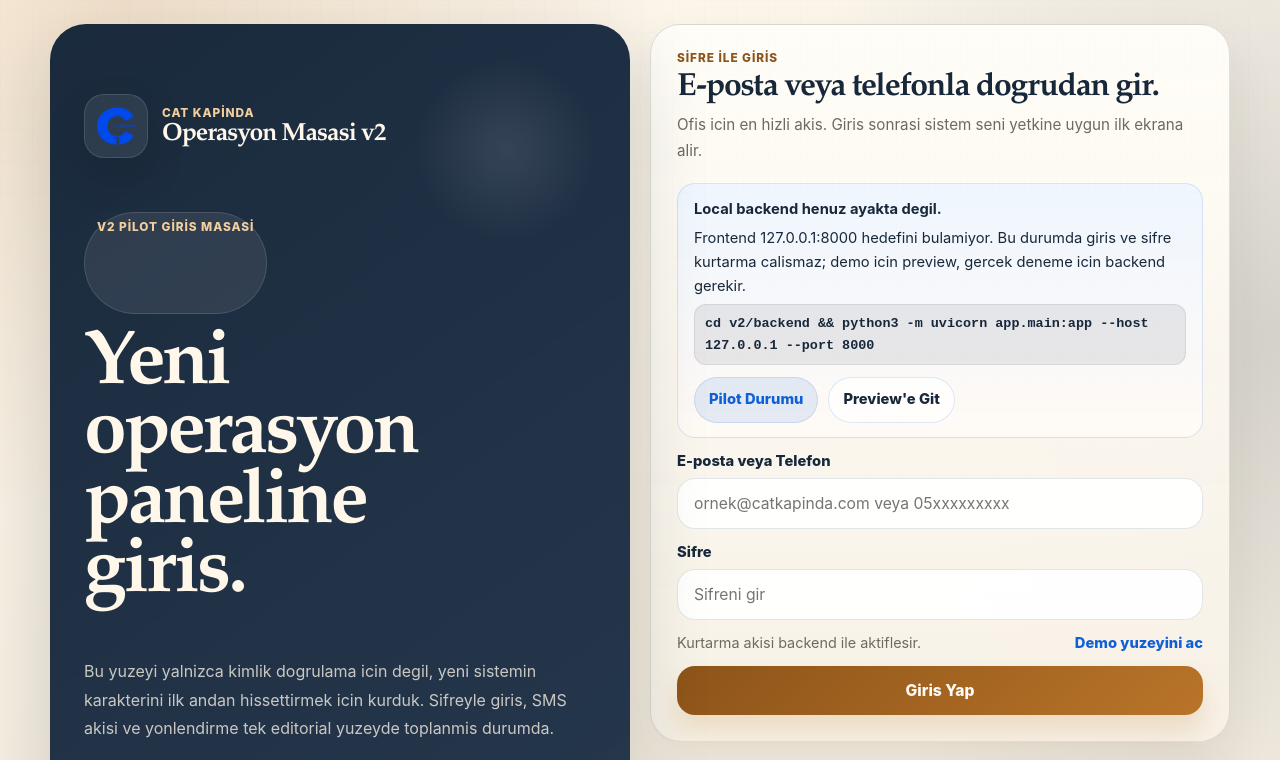
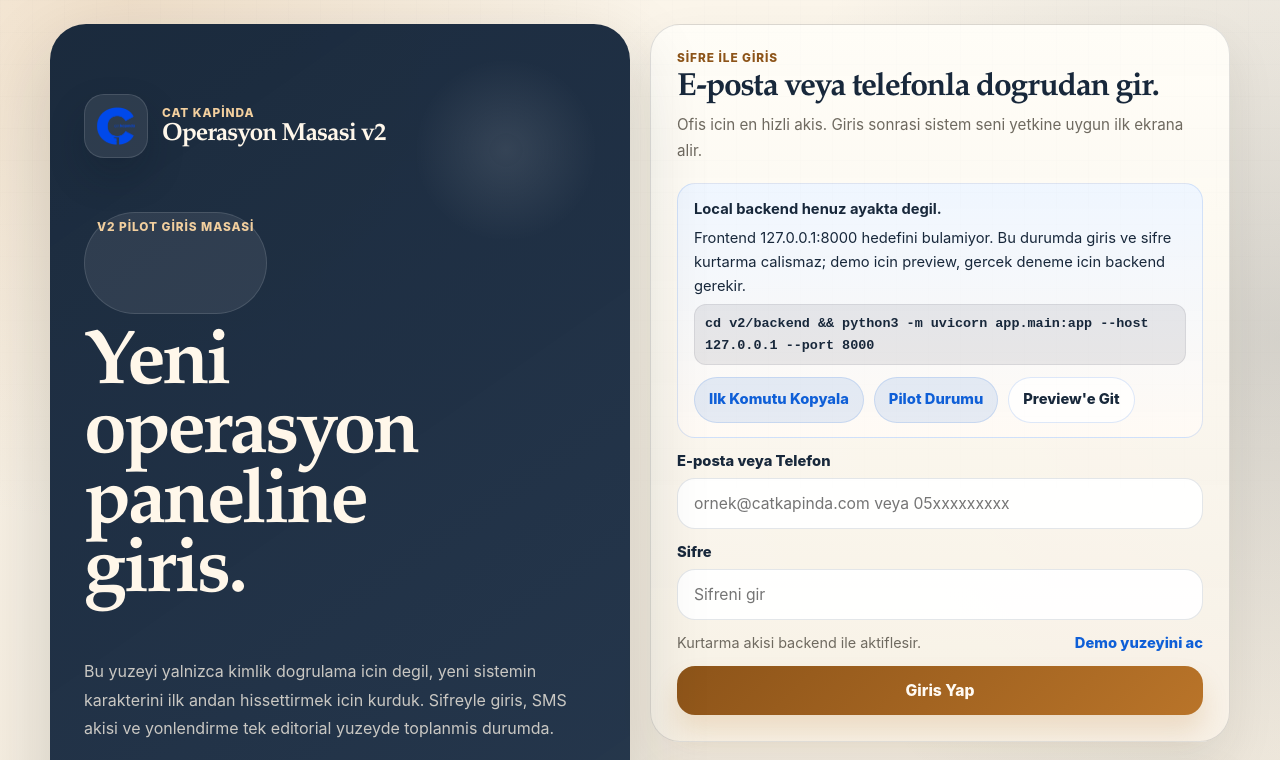
Before and after one commit to catkapinda/catkapinda-crm, a Next.js app in the folder v2/frontend/: page /login in a window 1280 px wide. Shown: the top 760 px of the page. Built offline with nearby package versions, Linux system fonts and the light colour scheme; no server answers.

Commit message:
Align login local hints with doctor decisions

```diff
--- a/v2/frontend/app/login/page.tsx
+++ b/v2/frontend/app/login/page.tsx
@@ -63,6 +63,10 @@ type LoginPilotStatusPayload = {
     blocking_items?: string[];
     warnings?: string[];
     next_actions?: string[];
+    decision_status?: string;
+    decision_headline?: string;
+    decision_detail?: string;
+    decision_command?: string | null;
   } | null;
 };
 
@@ -103,6 +107,7 @@ function LoginPageContent() {
   const [smsMessage, setSmsMessage] = useState("");
   const [maskedPhone, setMaskedPhone] = useState("");
   const [localPilotStatus, setLocalPilotStatus] = useState<LoginPilotStatusPayload | null>(null);
+  const [copiedLocalHintCommand, setCopiedLocalHintCommand] = useState(false);
   const recoveryPanelRef = useRef<HTMLDivElement | null>(null);
   const recoveryPhoneInputRef = useRef<HTMLInputElement | null>(null);
 
@@ -347,6 +352,16 @@ function LoginPageContent() {
     setRecoveryConfirmPassword("");
   }
 
+  async function copyLocalHintCommand(command: string) {
+    try {
+      await navigator.clipboard.writeText(command);
+      setCopiedLocalHintCommand(true);
+      window.setTimeout(() => setCopiedLocalHintCommand(false), 1800);
+    } catch {
+      setCopiedLocalHintCommand(false);
+    }
+  }
+
   const localLoginHint = useMemo<LocalLoginHint | null>(() => {
     if (!runningOnLocalhost || isPreviewModeBrowser()) {
       return null;
@@ -388,8 +403,6 @@ function LoginPageContent() {
     if (localSetup) {
       const blockingItems = localSetup.blocking_items ?? [];
       const nextActions = localSetup.next_actions ?? [];
-      const currentAppSeedSources = localSetup.current_app_seed_sources ?? [];
-      const currentAppSeedPlaceholders = localSetup.current_app_seed_placeholders ?? [];
       const backendNeedsRestartForEnv = Boolean(localSetup.backend_restart_required) || (
         localPilotStatus?.localSetupSource !== "backend" &&
         localSetup.database_url_present &&
@@ -415,44 +428,23 @@ function LoginPageContent() {
         };
       }
 
-      if (localSetup.current_app_seed_detected && !localSetup.backend_env_exists && !localSetup.database_url_present) {
-        return {
-          title: "Mevcut uygulamada seed bulundu, v2 backend env'i henuz yazilmadi.",
-          detail: `Doctor current app tarafinda kullanilabilir kaynak gordu${currentAppSeedSources.length ? `: ${currentAppSeedSources.join(", ")}` : ""}. Tek komutla backend/.env ureterek gercek login akisini acabiliriz.${setupSourceDetail}`,
-          command: localSetup.suggested_bootstrap_command || localSetup.suggested_current_app_env_command || "python v2/scripts/local_v2_doctor.py --write-backend-env --sync-from-current-app",
-        };
-      }
-
-      if (!localSetup.database_url_present) {
-        const placeholderDetail = currentAppSeedPlaceholders.length
-          ? ` Simdilik sadece placeholder/template degerler goruluyor: ${currentAppSeedPlaceholders.join(", ")}.`
-          : "";
+      if (localSetup.decision_headline) {
         const targetDetail =
           localSetup.suggested_frontend_url || localSetup.suggested_api_url
-            ? ` Doctor su an frontend=${localSetup.suggested_frontend_url || "bilinmiyor"} ve api=${localSetup.suggested_api_url || "bilinmiyor"} hedeflerini oneriyor.`
+            ? ` Doctor hedefleri frontend=${localSetup.suggested_frontend_url || "bilinmiyor"} ve api=${localSetup.suggested_api_url || "bilinmiyor"} olarak goruyor.`
             : "";
         return {
-          title: "Backend ayakta ama veritabani baglantisi henuz hazir degil.",
+          title: localSetup.decision_headline,
           detail:
-            (blockingItems[0] ||
-              "API cevap veriyor fakat gercek giris icin gerekli DATABASE_URL henuz bulunmuyor.") +
-            placeholderDetail +
+            (localSetup.decision_detail || blockingItems[0] || "Local kurulumda doctor tarafinda yeni bir aksiyon onerisi var.") +
             targetDetail +
             setupSourceDetail,
-          command: localSetup.backend_env_exists
-            ? localSetup.suggested_bootstrap_with_db_command || localSetup.suggested_env_write_command || "python v2/scripts/local_v2_doctor.py --write-backend-env --database-url '<postgresql://...>' --overwrite-backend-env"
-            : localSetup.suggested_bootstrap_command || localSetup.suggested_scaffold_command || "python v2/scripts/local_v2_doctor.py --write-backend-scaffold --sync-from-current-app",
-        };
-      }
-
-      if (!localSetup.backend_env_exists && localSetup.database_url_present) {
-        return {
-          title: "Veritabani baglantisi goruluyor ama backend/.env kalici degil.",
-          detail:
-            `Shell env ile ilerleyebiliriz ama local backend yeniden baslatildiginda ayni ayari yeniden yapmak gerekir. Kalici kurulum icin doctor bunu tek komutla yazabilir.${setupSourceDetail}`,
-          command: localSetup.current_app_seed_detected
-            ? localSetup.suggested_current_app_env_command || "python v2/scripts/local_v2_doctor.py --write-backend-env --sync-from-current-app"
-            : localSetup.suggested_env_write_command || "python v2/scripts/local_v2_doctor.py --write-backend-env --database-url '<postgresql://...>'",
+          command:
+            localSetup.decision_command ||
+            extractInlineCommand(nextActions[0]) ||
+            localSetup.suggested_bootstrap_command ||
+            localSetup.suggested_backend_start_command ||
+            undefined,
         };
       }
 
@@ -828,6 +820,15 @@ function LoginPageContent() {
                     ) : null}
                   </div>
                   <div style={{ display: "flex", gap: "10px", flexWrap: "wrap" }}>
+                    {localLoginHint.command ? (
+                      <button
+                        type="button"
+                        onClick={() => void copyLocalHintCommand(localLoginHint.command!)}
+                        style={infoBannerButtonStyle}
+                      >
+                        {copiedLocalHintCommand ? "Komut Kopyalandi" : "Ilk Komutu Kopyala"}
+                      </button>
+                    ) : null}
                     <Link href="/status" style={infoBannerLinkStyle}>
                       Pilot Durumu
                     </Link>
@@ -1556,6 +1557,11 @@ const secondaryInfoBannerLinkStyle = {
   color: "var(--text)",
 } satisfies CSSProperties;
 
+const infoBannerButtonStyle = {
+  ...infoBannerLinkStyle,
+  cursor: "pointer",
+} satisfies CSSProperties;
+
 const inlineCodeStyle = {
   display: "inline-flex",
   width: "fit-content",
```
